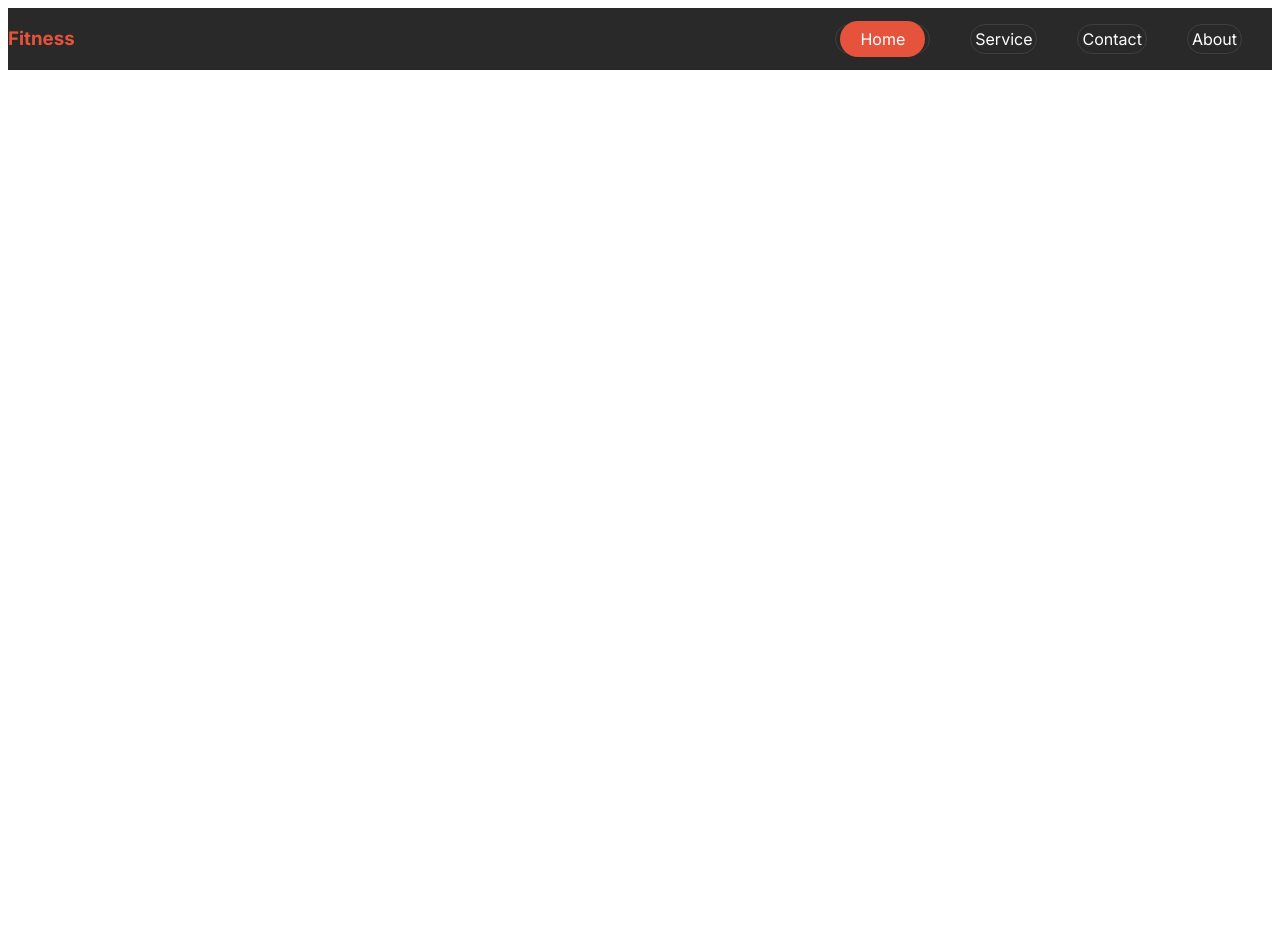
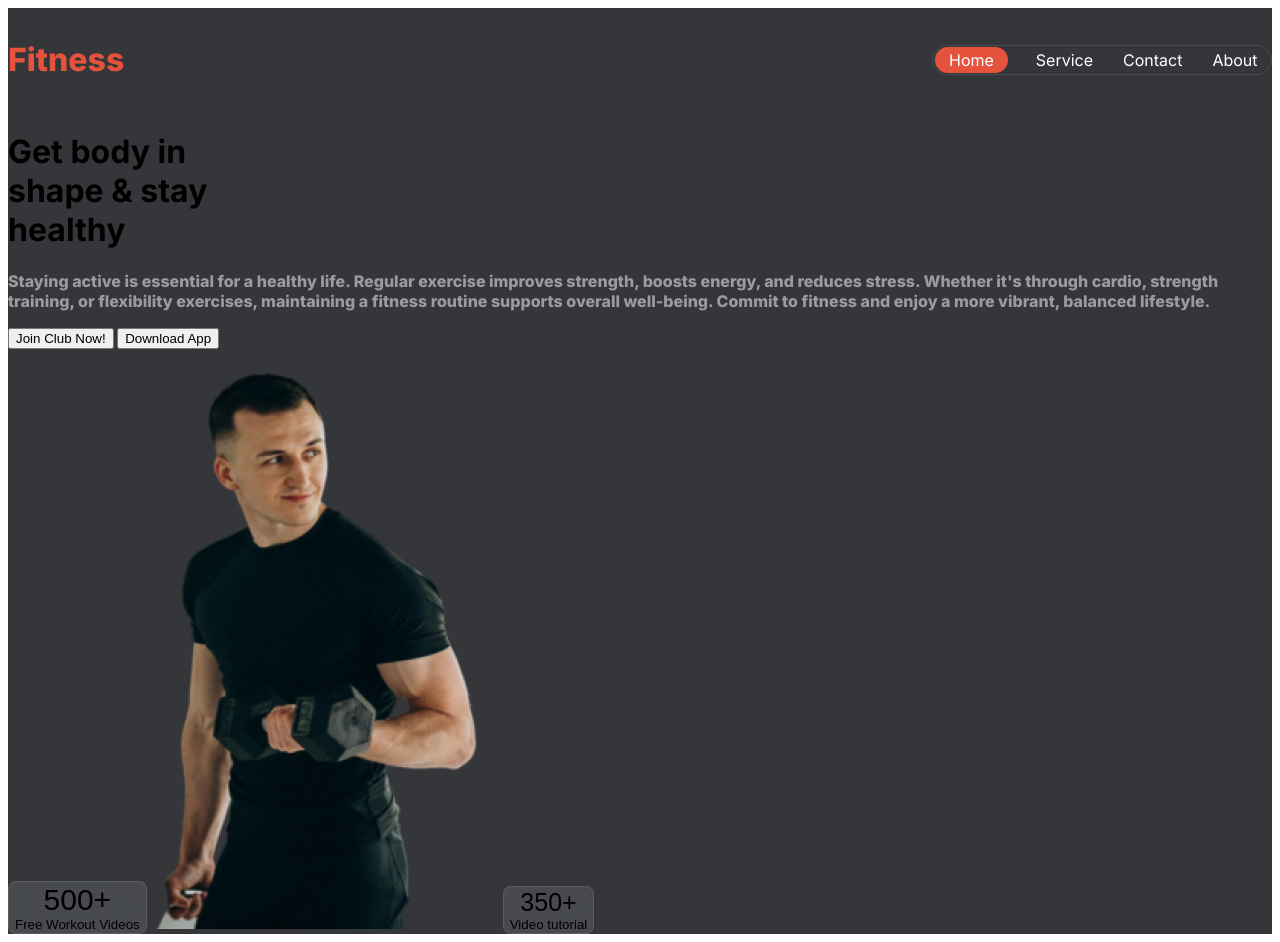
Before and after one commit to fahad2929/all-responsive-website, a plain HTML site: page index.html in a window 1280 px wide. Before the commit the page ends 800 px from the top, so only its background shows below. Drawn offline with Linux system fonts and the light colour scheme.

Commit message:
added banner and banner description and btn

```diff
--- a/index.html
+++ b/index.html
@@ -19,8 +19,23 @@
             </ul>
       </nav>
       <div class="banner">
-
+                 <h1 class="banner-title">Get body in <br>shape & stay <br> healthy </h1>
+                  <p class="banner-description text-gray">Staying active is essential for a healthy life. Regular exercise improves strength, boosts energy, and reduces stress. Whether it's through cardio, strength training, or flexibility exercises, maintaining a fitness routine supports overall well-being. Commit to fitness and enjoy a more vibrant, balanced lifestyle.</p>
+                <button class="btn-primary">Join Club Now!</button> <button class="btn-primary">Download App</button>
       </div>
+           <div>
+            <button class="btn-second">
+                <span id="videos-num">500+</span>
+                <br>
+                <span>Free Workout Videos</span>
+            </button>
+              <img src="images/Images 2.png" alt="">
+              <button class="btn-second">
+                <span id="videos-num-two">350+</span>
+                <br>
+                <span>Video tutorial</span>
+              </button>
+           </div>
     </header>
     <main>
 
--- a/styles/style.css
+++ b/styles/style.css
@@ -22,12 +22,13 @@
 }
 .home{
     border-radius: 46px;
-    background: rgb(230, 83, 60);
-    padding: 8px 20px 8px 20px;
+    background: #e6533c;
+    margin: 0px -2px;
+    padding: 3px 14px 3px 14px;
 }
 .bg-light{
 
-          background-color: #2a2929;
+    background-color:rgb(52, 54, 58) ;
 }
   /* shared styles */
 
@@ -38,23 +39,28 @@
   /* navbar related styles */
   .navbar{
         justify-content: space-between;
+        align-items: center;
     }
 
     .nav-links{
-
+         width: 340px;
+         align-items: center;
+         padding: 4px;
+         box-sizing: border-box;
+         border: 1px solid rgba(255, 255, 255, 0.1);
+         border-radius: 39px;
 
     }
-
+     .brand{
+      font-weight:800;
+      font-size: 2rem;
+     }
     .nav-item{
 
         list-style: none;
-        margin: 0px 10px;
         margin-right: 30px;
-        box-sizing: border-box;
-        border: 1px solid rgba(255, 255, 255, 0.1);
-        border-radius: 39px;
 
-        padding: 4px;
+
     }
     .nav-link{
         text-decoration: none;
@@ -64,3 +70,20 @@
     max-width: 1440px;
     margin:0 auto;
   }
+  .btn-primary{
+
+
+  }
+  .btn-second{
+    box-sizing: border-box;
+border: 1px solid rgba(255, 255, 255, 0.1);
+border-radius: 8px;
+backdrop-filter: blur(20px);
+background: rgba(255, 255, 255, 0.1);
+  }
+  #videos-num{
+    font-size: 30px;
+    }
+    #videos-num-two{
+      font-size: 25px;
+    }
```
